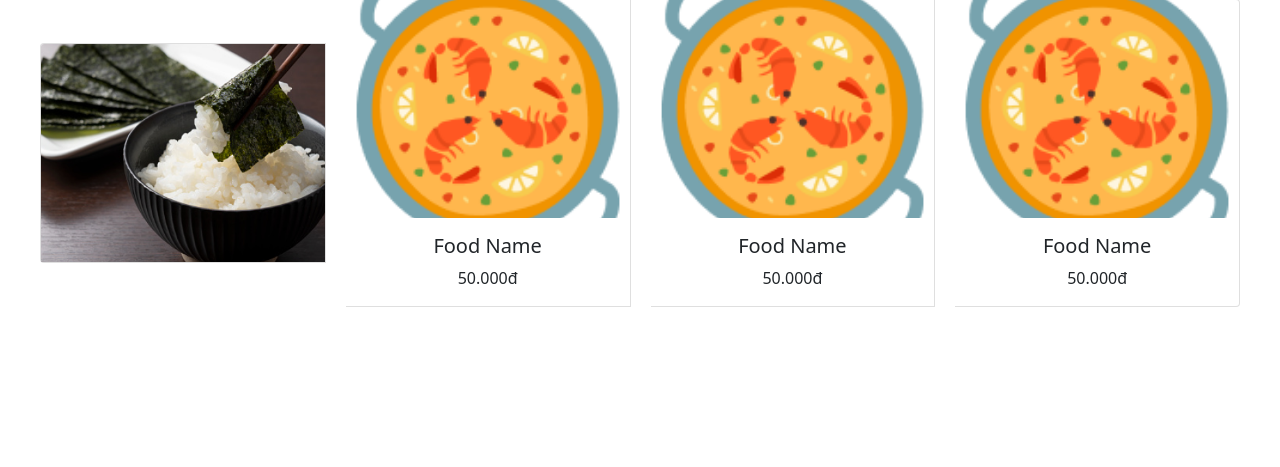
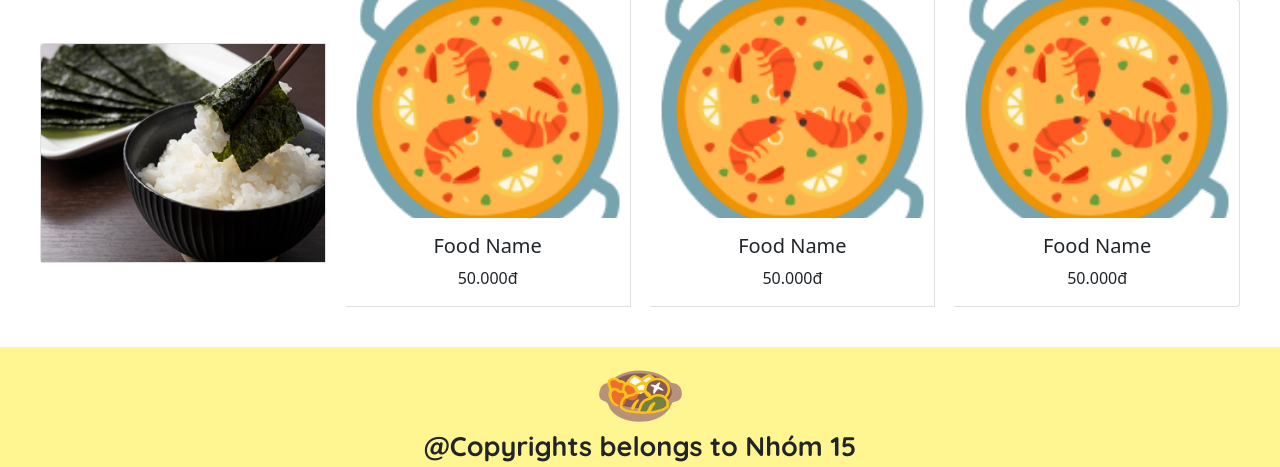
Before and after one commit to maidungonly/IE221.M22.CNCL, a Django app: page /home/ in a window 1280 px wide. Shown: the part 3093-3560 px from the top of the page. Before the commit the page ends 3400 px from the top, so only its background shows below. Run offline with Django 3.2, Linux system fonts and the light colour scheme; some libraries are stand-ins or nearby versions.

Commit message:
Add giohang.html home.html kcook.html and giohang.css home.css kcook.css and add footer

```diff
--- a/main/static/css/base.css
+++ b/main/static/css/base.css
@@ -116,3 +116,16 @@ border-radius: 20px;
   display: flex;
   justify-content: center;
 }
+.footer{
+  text-align: center;
+  justify-items: center;
+  background-color: #fff691;
+  padding: 0;
+  max-height: 120px;
+  margin: 0;
+  font-size: 27px;
+  font-family: quicksand-bold;
+}
+.footer p{
+  margin: 0;
+}
--- a/main/templates/main/base.html
+++ b/main/templates/main/base.html
@@ -24,7 +24,7 @@
       crossorigin="anonymous"
       referrerpolicy="no-referrer"
     />
-    <link rel="icon" type="image/x-icon" href="{% static 'images/favicon.png' %}">
+    <link rel="icon" type="image/x-icon" href="{% static 'images/favicon-removebg-preview.png' %}">
 
     {% block linkcss %}{% endblock %}
   </head>
@@ -85,5 +85,15 @@
       crossorigin="anonymous"
     ></script>
     {% endblock %}
+
+
+    {% block footer %}
+    <div class="footer">
+      <img src="{%static 'images\footer-icon.png' %}" alt=""  class="d-inline-block align-text-top">
+      <p class="text-center">@Copyrights belongs to Nhóm 15</p>
+
+    </div>
+
+    {% endblock %}
   </body>
 </html>
```
Also changed, not shown: main/static/images/footer-icon.png (added).
